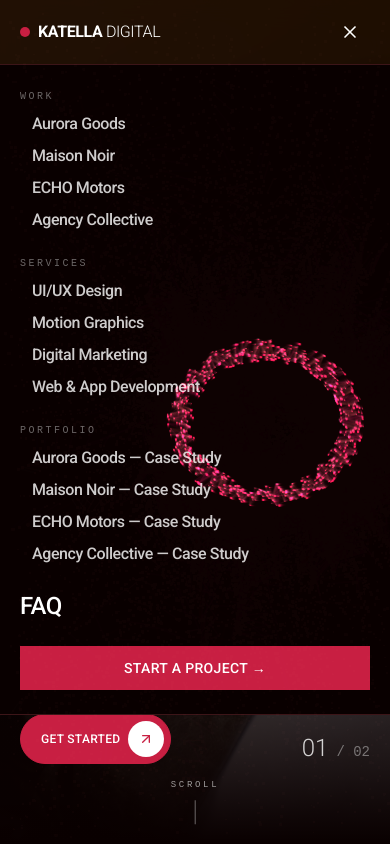
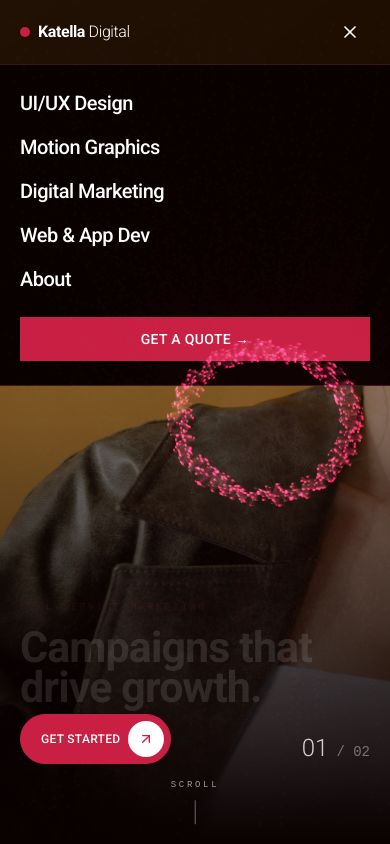
Before and after one commit to fazlerabbysm-tech/agencydemo, a Next.js app: page / in a window 390 px wide. Both pictures are taken after a click on the button "Toggle menu". Shown: the top 844 px of the page. Built offline with nearby package versions, Linux system fonts and the light colour scheme.

Commit message:
Universal header (5 pages: 4 services + About, no dropdowns), footer (responsive Katella Digital branding), meta title (Best Marketing Agency in Anaheim California)

```diff
--- a/src/app/layout.tsx
+++ b/src/app/layout.tsx
@@ -11,22 +11,23 @@ const roboto = Roboto({
 });
 
 export const metadata: Metadata = {
-  title: "Katella Digital — Full-Service Marketing Agency",
+  title: "Katella Digital — Best Marketing Agency in Anaheim California",
   description:
-    "A full-service marketing agency built to drive business growth. Strategy, creative, digital, and media — all under one roof.",
+    "Katella Digital is a full-service marketing agency in Anaheim, Orange County, California. UI/UX design, motion graphics, digital marketing, and web & app development — all under one roof.",
   keywords: [
-    "marketing agency",
-    "digital marketing",
+    "marketing agency Anaheim",
+    "digital marketing California",
     "full-service agency",
     "Katella Digital",
-    "creative agency",
-    "advertising",
+    "UI/UX design Anaheim",
+    "web development Orange County",
+    "advertising agency",
   ],
   authors: [{ name: "Katella Digital" }],
   openGraph: {
-    title: "Katella Digital — Full-Service Marketing Agency",
+    title: "Katella Digital — Best Marketing Agency in Anaheim California",
     description:
-      "A full-service marketing agency built to drive business growth. Strategy, creative, digital, and media — all under one roof.",
+      "Katella Digital is a full-service marketing agency in Anaheim, Orange County, California. UI/UX design, motion graphics, digital marketing, and web & app development.",
     siteName: "Katella Digital",
     type: "website",
   },
--- a/src/components/site/footer.tsx
+++ b/src/components/site/footer.tsx
@@ -3,14 +3,6 @@
 import { useEffect, useState } from "react";
 
 const footerLinks = [
-  {
-    title: "Studio",
-    items: [
-      { label: "Work", href: "#work" },
-      { label: "Services", href: "#services" },
-      { label: "FAQ", href: "#faq" },
-    ],
-  },
   {
     title: "Services",
     items: [
@@ -21,12 +13,19 @@ const footerLinks = [
     ],
   },
   {
+    title: "Studio",
+    items: [
+      { label: "About", href: "#about" },
+      { label: "Work", href: "#work" },
+      { label: "FAQ", href: "#faq" },
+    ],
+  },
+  {
     title: "Connect",
     items: [
       { label: "Instagram", href: "#" },
+      { label: "LinkedIn", href: "#" },
       { label: "Behance", href: "#" },
-      { label: "LinkedIn", href: "#" },
-      { label: "Vimeo", href: "#" },
     ],
   },
 ];
@@ -40,7 +39,6 @@ export default function Footer() {
       const opts: Intl.DateTimeFormatOptions = {
         hour: "2-digit",
         minute: "2-digit",
-        second: "2-digit",
         hour12: false,
         timeZone: "America/Los_Angeles",
       };
@@ -53,8 +51,8 @@ export default function Footer() {
 
   return (
     <footer className="bg-[#060000] text-white border-t border-[#3a1518]">
-      {/* Big footer wordmark */}
       <div className="overflow-hidden">
+        {/* Top section: links */}
         <div className="mx-auto max-w-[1600px] px-5 sm:px-6 md:px-10 pt-12 sm:pt-16 md:pt-24 pb-8 sm:pb-10">
           <div className="grid grid-cols-2 md:grid-cols-12 gap-8 sm:gap-12 md:gap-8">
             {/* Brand + tagline */}
@@ -62,18 +60,16 @@ export default function Footer() {
               <a href="#top" className="flex items-center gap-2 group mb-5 md:mb-6">
                 <span className="h-2.5 w-2.5 bg-[#C71F42] rounded-full transition-transform group-hover:scale-150" />
                 <span className="font-display font-bold tracking-tight text-lg md:text-xl">
-                  KATELLA <span className="font-light">DIGITAL</span>
+                  Katella <span className="font-light">Digital</span>
                 </span>
               </a>
               <p className="text-white/60 text-sm md:text-base max-w-sm leading-relaxed">
                 A full-service marketing agency built to drive business growth.
                 Strategy, creative, digital, and media — all under one roof.
               </p>
-
-              {/* Anaheim clock */}
               <div className="mt-8 md:mt-10 flex items-center gap-3 text-white/70 font-mono text-[10px] sm:text-xs tracking-[0.2em] uppercase">
                 <span className="h-1.5 w-1.5 rounded-full bg-[#C71F42] animate-pulse" />
-                Anaheim · {time || "—"}
+                Anaheim, CA · {time || "—"}
               </div>
             </div>
 
@@ -99,15 +95,20 @@ export default function Footer() {
               </div>
             ))}
 
-            {/* Newsletter / contact */}
             <div className="md:col-span-1 hidden md:block" />
           </div>
         </div>
 
-        {/* Mega wordmark — centered */}
+        {/* Mega wordmark — responsive, centered, one line with space */}
         <div className="px-5 sm:px-6 md:px-10 pb-6 sm:pb-8">
-          <div className="font-display font-bold tracking-[-0.04em] leading-none text-[11vw] md:text-[14vw] lg:text-[13vw] text-[#C71F42] select-none text-center">
-            KATELLA DIGITAL
+          <div
+            className="font-display font-bold tracking-[-0.04em] leading-none text-center select-none whitespace-nowrap"
+            style={{
+              fontSize: "clamp(2rem, 13vw, 12rem)",
+              color: "#C71F42",
+            }}
+          >
+            Katella Digital
           </div>
         </div>
 
@@ -116,17 +117,11 @@ export default function Footer() {
           <div className="mx-auto max-w-[1600px] px-5 sm:px-6 md:px-10 py-5 sm:py-6 flex flex-col md:flex-row items-start md:items-center justify-between gap-3 sm:gap-4 text-[10px] sm:text-xs font-mono tracking-[0.15em] uppercase text-white/40">
             <span>© 2026 Katella Digital — Anaheim, CA</span>
             <div className="flex flex-wrap gap-4 sm:gap-6">
-              <a href="#" className="hover:text-[#C71F42] transition-colors">
-                Privacy
-              </a>
-              <a href="#" className="hover:text-[#C71F42] transition-colors">
-                Imprint
-              </a>
-              <a href="#" className="hover:text-[#C71F42] transition-colors">
-                Cookies
-              </a>
+              <a href="#" className="hover:text-[#C71F42] transition-colors">Privacy</a>
+              <a href="#" className="hover:text-[#C71F42] transition-colors">Imprint</a>
+              <a href="#" className="hover:text-[#C71F42] transition-colors">Cookies</a>
             </div>
-            <span>Made in monochrome</span>
+            <span>Driving Growth, Engineered</span>
           </div>
         </div>
       </div>
--- a/src/components/site/navbar.tsx
+++ b/src/components/site/navbar.tsx
@@ -2,46 +2,21 @@
 
 import { useEffect, useState } from "react";
 import { motion, AnimatePresence } from "framer-motion";
-import { Menu, X, ChevronDown } from "lucide-react";
+import { Menu, X } from "lucide-react";
 
 interface NavItem {
   label: string;
+  action: "service" | "about" | "section";
+  slug?: string;
   href?: string;
-  dropdown?: { label: string; action: "service" | "portfolio" | "casestudy"; slug: string }[];
 }
 
 const navItems: NavItem[] = [
-  {
-    label: "Work",
-    href: "#work",
-    dropdown: [
-      { label: "Aurora Goods", action: "portfolio", slug: "aurora-goods" },
-      { label: "Maison Noir", action: "portfolio", slug: "maison-noir" },
-      { label: "ECHO Motors", action: "portfolio", slug: "echo-motors" },
-      { label: "Agency Collective", action: "portfolio", slug: "agency-collective" },
-    ],
-  },
-  {
-    label: "Services",
-    href: "#services",
-    dropdown: [
   { label: "UI/UX Design", action: "service", slug: "ui-ux" },
   { label: "Motion Graphics", action: "service", slug: "motion-graphics" },
   { label: "Digital Marketing", action: "service", slug: "digital-marketing" },
-      { label: "Web & App Development", action: "service", slug: "web-app-dev" },
-    ],
-  },
-  {
-    label: "Portfolio",
-    href: "#work",
-    dropdown: [
-      { label: "Aurora Goods — Case Study", action: "casestudy", slug: "aurora-goods" },
-      { label: "Maison Noir — Case Study", action: "casestudy", slug: "maison-noir" },
-      { label: "ECHO Motors — Case Study", action: "casestudy", slug: "echo-motors" },
-      { label: "Agency Collective — Case Study", action: "casestudy", slug: "agency-collective" },
-    ],
-  },
-  { label: "FAQ", href: "#faq" },
+  { label: "Web & App Dev", action: "service", slug: "web-app-dev" },
+  { label: "About", action: "about" },
 ];
 
 interface NavbarProps {
@@ -65,7 +40,6 @@ export default function Navbar({
 }: NavbarProps) {
   const [scrolled, setScrolled] = useState(false);
   const [open, setOpen] = useState(false);
-  const [openDropdown, setOpenDropdown] = useState<string | null>(null);
 
   useEffect(() => {
     if (variant === "home") {
@@ -85,23 +59,26 @@ export default function Navbar({
 
   const onDark = !scrolled && !open;
 
-  const handleDropdownItem = (action: string, slug: string) => {
-    setOpenDropdown(null);
+  const handleNavClick = (item: NavItem) => {
     setOpen(false);
-    if (action === "service" && onOpenService) onOpenService(slug);
-    else if (action === "portfolio" && onOpenPortfolio) onOpenPortfolio(slug);
-    else if (action === "casestudy" && onOpenCaseStudy) onOpenCaseStudy(slug);
-  };
-
-  const handleSectionClick = (href: string) => {
-    setOpen(false);
-    setOpenDropdown(null);
+    if (item.action === "service" && item.slug) {
+      if (variant === "service" && onBack) {
+        onBack();
+        setTimeout(() => onOpenService?.(item.slug!), 100);
+      } else {
+        onOpenService?.(item.slug!);
+      }
+    } else if (item.action === "about") {
       if (variant === "service" && onBack) {
         onBack();
         setTimeout(() => {
-        const el = document.querySelector(href);
-        if (el) el.scrollIntoView({ behavior: "smooth" });
+          const el = document.querySelector("#about") || document.querySelector("#top");
+          el?.scrollIntoView({ behavior: "smooth" });
         }, 100);
+      } else {
+        const el = document.querySelector("#about") || document.querySelector("#top");
+        el?.scrollIntoView({ behavior: "smooth" });
+      }
     }
   };
 
@@ -115,7 +92,6 @@ export default function Navbar({
           ? "bg-transparent border-b border-transparent"
           : "bg-[#060000]/85 backdrop-blur-md border-b border-[#3a1518]"
       }`}
-      onMouseLeave={() => setOpenDropdown(null)}
     >
       <nav className="mx-auto max-w-[1600px] px-5 sm:px-6 md:px-10 h-16 md:h-20 flex items-center justify-between">
         {/* Logo */}
@@ -127,7 +103,7 @@ export default function Navbar({
               onBack();
             }
           }}
-          className="flex items-center gap-2 group"
+          className="flex items-center gap-2 group shrink-0"
         >
           <span
             className={`h-2.5 w-2.5 rounded-full transition-all duration-300 group-hover:scale-150 ${
@@ -139,101 +115,44 @@ export default function Navbar({
               onDark ? "text-white" : "text-white"
             }`}
           >
-            KATELLA <span className="font-light">DIGITAL</span>
+            Katella <span className="font-light">Digital</span>
           </span>
         </a>
 
-        {/* Desktop nav with dropdowns */}
-        <div className="hidden md:flex items-center gap-6 lg:gap-8">
+        {/* Desktop nav — 5 items, no dropdowns */}
+        <div className="hidden md:flex items-center gap-5 lg:gap-7">
           {navItems.map((item) => (
-            <div
+            <button
               key={item.label}
-              className="relative"
-              onMouseEnter={() => setOpenDropdown(item.dropdown ? item.label : null)}
-            >
-              <button
-                onClick={() => item.href && handleSectionClick(item.href)}
-                className={`text-xs lg:text-sm font-medium tracking-wide uppercase flex items-center gap-1 transition-colors duration-300 cursor-pointer ${
+              onClick={() => handleNavClick(item)}
+              className={`text-xs lg:text-sm font-medium tracking-wide uppercase relative group transition-colors duration-300 cursor-pointer ${
                 onDark ? "text-white/90 hover:text-white" : "text-white/80 hover:text-white"
               }`}
             >
               {item.label}
-                {item.dropdown && (
-                  <ChevronDown
-                    size={12}
-                    className={`transition-transform duration-300 ${
-                      openDropdown === item.label ? "rotate-180" : ""
-                    }`}
-                  />
-                )}
+              <span className="absolute -bottom-1 left-0 w-0 h-px transition-all duration-300 group-hover:w-full bg-[#C71F42]" />
             </button>
-
-              {/* Dropdown */}
-              {item.dropdown && (
-                <AnimatePresence>
-                  {openDropdown === item.label && (
-                    <motion.div
-                      initial={{ opacity: 0, y: 10 }}
-                      animate={{ opacity: 1, y: 0 }}
-                      exit={{ opacity: 0, y: 10 }}
-                      transition={{ duration: 0.2, ease: [0.22, 1, 0.36, 1] }}
-                      className={`absolute top-full left-1/2 -translate-x-1/2 mt-2 min-w-[220px] rounded-lg border shadow-xl overflow-hidden ${
-                        onDark
-                          ? "bg-[#1a0a0e] border-[#3a1518]"
-                          : "bg-[#1a0a0e] border-[#3a1518]"
-                      }`}
-                    >
-                      {item.dropdown.map((d) => (
-                        <button
-                          key={d.slug}
-                          onClick={() => handleDropdownItem(d.action, d.slug)}
-                          className={`w-full text-left px-4 py-2.5 text-xs font-medium tracking-wide uppercase transition-colors duration-200 ${
-                            onDark
-                              ? "text-white/80 hover:bg-[#C71F42] hover:text-white"
-                              : "text-white/80 hover:bg-[#C71F42] hover:text-white"
-                          }`}
-                        >
-                          {d.label}
-                        </button>
-                      ))}
-                    </motion.div>
-                  )}
-                </AnimatePresence>
-              )}
-            </div>
           ))}
         </div>
 
         {/* CTA */}
         <div className="hidden md:block">
-          <a
-            href="#"
-            onClick={(e) => {
-              e.preventDefault();
-              if (variant === "service") {
-                const contactEl = document.getElementById("contact-page");
-                const scrollEl = document.getElementById("service-page-scroll");
-                if (contactEl && scrollEl) {
-                  scrollEl.scrollTo({
-                    top: contactEl.offsetTop - 80,
-                    behavior: "smooth",
-                  });
-                }
-              } else if (onOpenContact) {
-                onOpenContact();
+          <button
+            onClick={() => {
+              if (variant === "service" && onBack) {
+                onBack();
+                setTimeout(() => onOpenContact?.(), 100);
+              } else {
+                onOpenContact?.();
               }
             }}
             className={`group inline-flex items-center gap-2 px-4 lg:px-5 py-2 lg:py-2.5 text-xs lg:text-sm font-medium tracking-wide uppercase border transition-colors duration-300 cursor-pointer ${
-              onDark
-                ? "bg-[#C71F42] text-white border-[#C71F42] hover:bg-transparent hover:text-[#C71F42]"
-                : "bg-[#C71F42] text-white border-[#C71F42] hover:bg-transparent hover:text-[#C71F42]"
+              "bg-[#C71F42] text-white border-[#C71F42] hover:bg-transparent hover:text-[#C71F42]"
             }`}
           >
-            Start a project
-            <span className="transition-transform duration-300 group-hover:translate-x-1">
-              →
-            </span>
-          </a>
+            Get a Quote
+            <span className="transition-transform duration-300 group-hover:translate-x-1">→</span>
+          </button>
         </div>
 
         {/* Mobile toggle */}
@@ -260,66 +179,28 @@ export default function Navbar({
           >
             <div className="px-5 sm:px-6 py-6 flex flex-col gap-4">
               {navItems.map((item) => (
-                <div key={item.label}>
-                  {item.dropdown ? (
-                    <>
-                      <p className="font-mono text-[10px] tracking-[0.25em] uppercase text-white/40 mb-2">
+                <button
+                  key={item.label}
+                  onClick={() => handleNavClick(item)}
+                  className="text-xl font-display font-medium tracking-tight text-white text-left"
+                >
                   {item.label}
-                      </p>
-                      <div className="flex flex-col gap-2 pl-3 mb-2">
-                        {item.dropdown.map((d) => (
-                          <button
-                            key={d.slug}
-                            onClick={() => handleDropdownItem(d.action, d.slug)}
-                            className="text-left text-base font-display font-medium tracking-tight text-white/80 hover:text-white"
-                          >
-                            {d.label}
                 </button>
               ))}
-                      </div>
-                    </>
-                  ) : (
-                    <a
-                      href={item.href}
+              <button
                 onClick={() => {
                   setOpen(false);
                   if (variant === "service" && onBack) {
                     onBack();
-                          setTimeout(() => {
-                            const el = document.querySelector(item.href!);
-                            if (el) el.scrollIntoView({ behavior: "smooth" });
-                          }, 100);
-                        }
-                      }}
-                      className="text-2xl font-display font-medium tracking-tight text-white"
-                    >
-                      {item.label}
-                    </a>
-                  )}
-                </div>
-              ))}
-              <a
-                href="#"
-                onClick={(e) => {
-                  e.preventDefault();
-                  setOpen(false);
-                  if (variant === "service") {
-                    const contactEl = document.getElementById("contact-page");
-                    const scrollEl = document.getElementById("service-page-scroll");
-                    if (contactEl && scrollEl) {
-                      scrollEl.scrollTo({
-                        top: contactEl.offsetTop - 80,
-                        behavior: "smooth",
-                      });
-                    }
-                  } else if (onOpenContact) {
-                    onOpenContact();
+                    setTimeout(() => onOpenContact?.(), 100);
+                  } else {
+                    onOpenContact?.();
                   }
                 }}
                 className="mt-2 inline-flex items-center justify-center gap-2 bg-[#C71F42] text-white px-5 py-3 text-sm font-medium tracking-wide uppercase"
               >
-                Start a project →
-              </a>
+                Get a Quote →
+              </button>
             </div>
           </motion.div>
         )}
```
Lines whose indentation alone changed are shown as unchanged.
